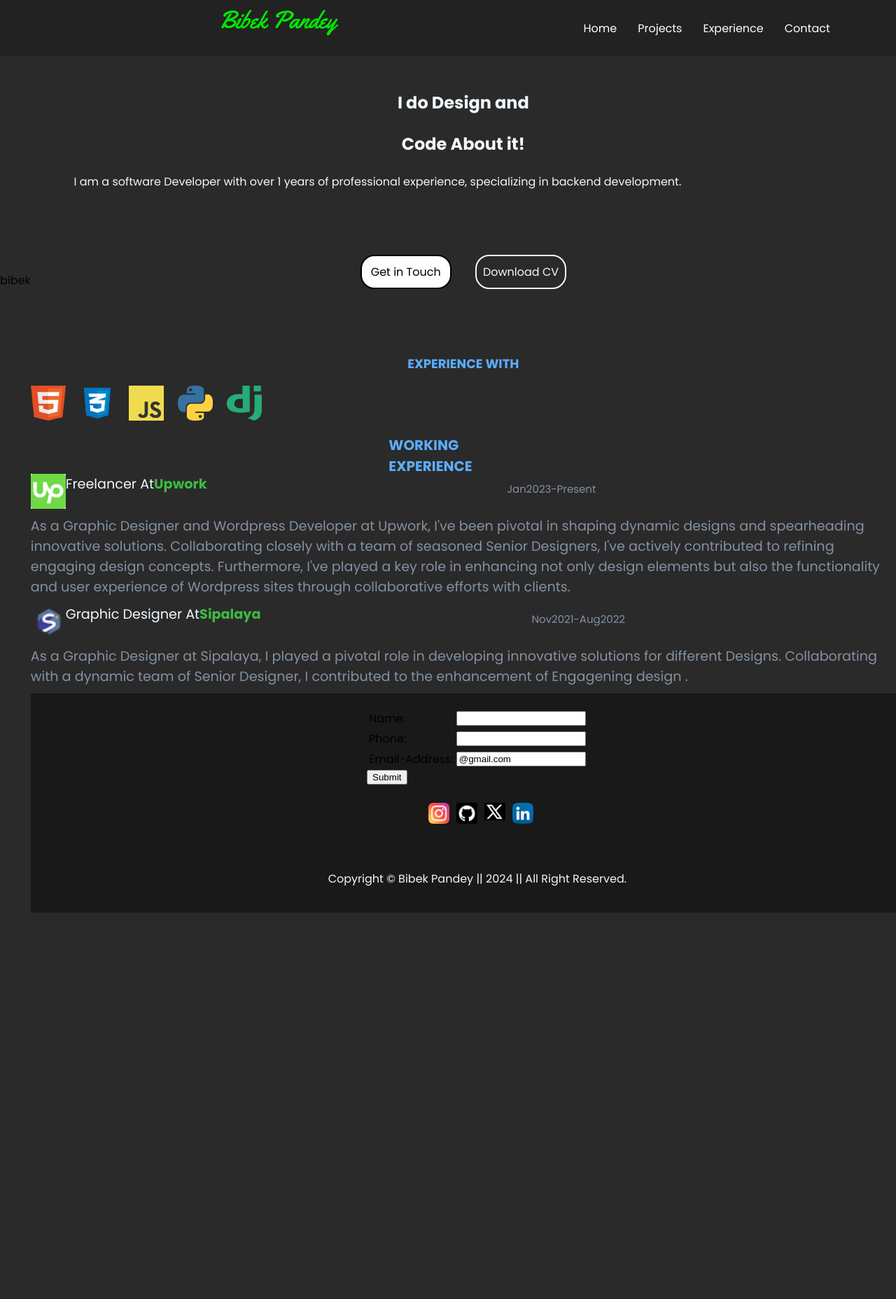
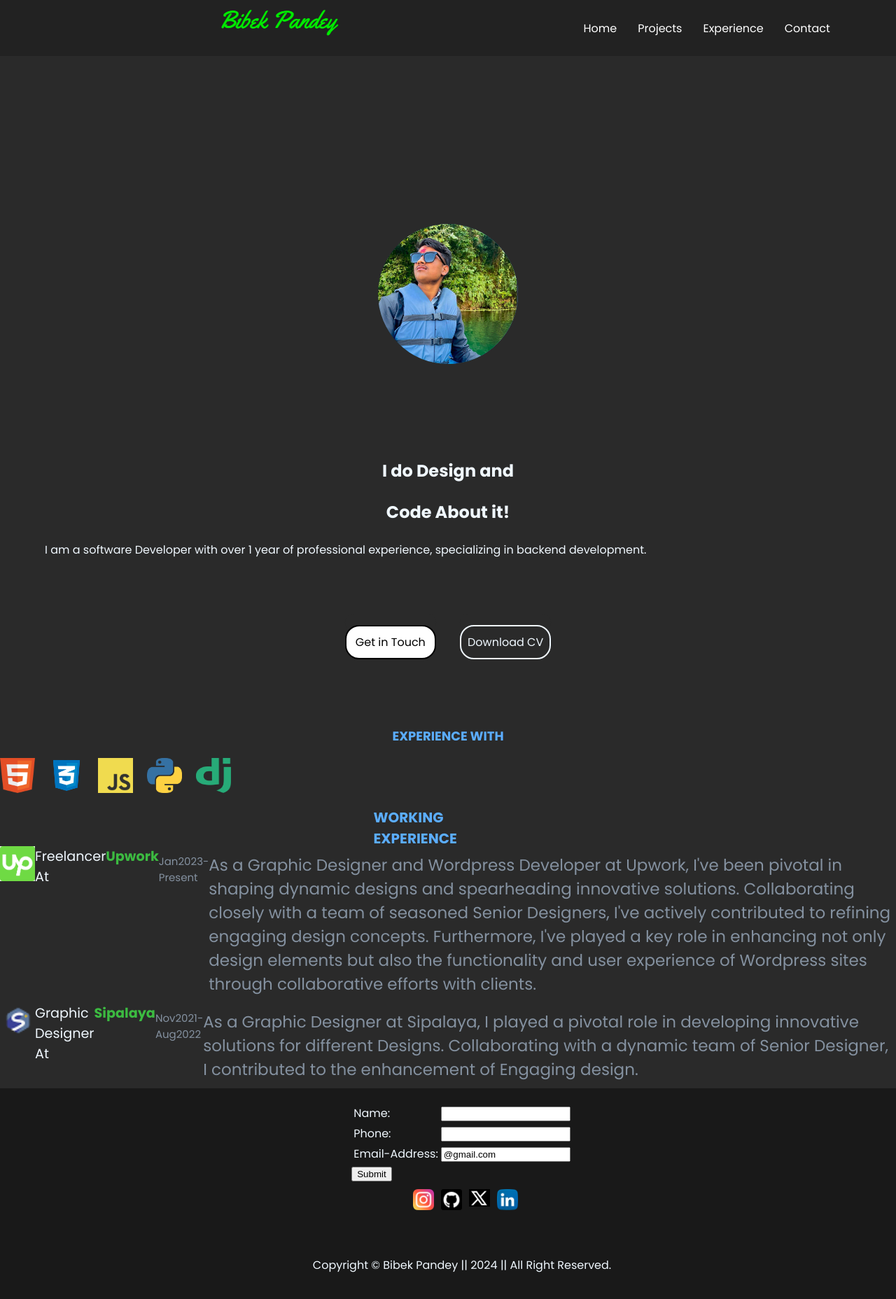
Before and after one commit to Bibek1604/Portfolio, a Django app: page /bibek/ in a window 1280 px wide. Shown: the whole page at 70% size. Before the commit the page ends 1304 px from the top, so only its background shows below. Run offline with Django 5.2, Linux system fonts and the light colour scheme.

Commit message:
indexfile update

```diff
--- a/myproject/myapp/templates/index.html
+++ b/myproject/myapp/templates/index.html
@@ -1,4 +1,3 @@
-{{ name }}
 {% load static %}
 <!DOCTYPE html>
 <html lang="en">
@@ -8,11 +7,9 @@
     <link rel="stylesheet" type="text/css" href="{% static 'styles.css' %}">
     <title>Portfolio</title>
 </head>
-
 <body>
-
     <div class="container">
-
+        <!-- Navbar -->
         <div class="navbar">
             <img class="logoof" src="{% static 'assets/Text_Signature.png' %}" alt="Text Signature">
             <ul>
@@ -23,40 +20,36 @@
             </ul>
         </div>
 
-
         <div class="content">
+            <!-- Profile Section -->
             <div id="home" class="circle-container">
-
                 <div class="circle">
-
                     <img src="{% static 'assets/profile.png' %}" alt="Your Photo">
                     <div class="loader"></div>
-
-
                 </div>
             </div>
-            <div class="intro"  id="displayTextButton">
-                <p>I  do  Design  and
-                    <p>Code               <span class="green">   About it!</span></p></p>
+            <!-- Introduction Section -->
+            <div class="intro" id="displayTextButton">
+                <p>I do Design and <p>Code <span class="green">About it!</span></p></p>
             </div>
+            <!-- Paragraph about the developer -->
             <div class="para">
-                I am a  software Developer with over 1 years of professional experience,
-                                specializing in backend development.
-
+                I am a software Developer with over 1 year of professional experience, specializing in backend development.
             </div>
+            <!-- Boxes for "Get in Touch" and "Download CV" -->
             <div class="box">
                 <div class="rect">
                     <p class='txt1'>Get in Touch</p>
-
                 </div>
                 <div class="rect">
                     <p class='txt2'>Download CV</p>
-
                 </div>
             </div>
+            <!-- Experience with Section -->
             <div id="projects" class="exp">
                 <p>EXPERIENCE WITH</p>
             </div>
+            <!-- Portfolio Section -->
             <div class="contains">
                 <div class="portfolio">
                     <img src="{% static 'assets/html.png' %}" alt="HTML" class="logo">
@@ -66,28 +59,19 @@
                     <img src="{% static 'assets/django.png' %}" alt="Django" class="logo">
                 </div>
             </div>
-
-          <p id="experience" class="ee">
-            WORKING EXPERIENCE
-          </p>
+            <!-- Working Experience Section -->
+            <p id="experience" class="ee">WORKING EXPERIENCE</p>
+            <!-- Working Experience Details -->
             <div class="working">
                 <img src="{% static 'assets/upwork.png' %}" alt="Upwork" class="logo">Freelancer At <span class="name"> Upwork</span><span id="company">Jan2023-Present</span>
-
-          </div>
                 <p class="pp">As a Graphic Designer and Wordpress Developer at Upwork, I've been pivotal in shaping dynamic designs and spearheading innovative solutions. Collaborating closely with a team of seasoned Senior Designers, I've actively contributed to refining engaging design concepts. Furthermore, I've played a key role in enhancing not only design elements but also the functionality and user experience of Wordpress sites through collaborative efforts with clients.</p>
             </div>
             <div class="working">
                 <img src="{% static 'assets/sipalaya.png' %}" alt="Sipalaya" class="logo">Graphic Designer At  <span class="name"> Sipalaya</span><span id="company">Nov2021-Aug2022</span>
-
+                <p class="pp">As a Graphic Designer at Sipalaya, I played a pivotal role in developing innovative solutions for different Designs. Collaborating with a dynamic team of Senior Designer, I contributed to the enhancement of Engaging design.</p>
             </div>
-          <p class="pp">As a Graphic Designer at Sipalaya, I played a pivotal role in developing innovative solutions for different Designs. Collaborating with a dynamic team of Senior Designer, I contributed to the enhancement of Engagening design .</p>
-
-
+            <!-- Contact Form and Social Icons Section -->
             <div id="contact" class="footer">
-
-            <!-- Add the mail icon below the contact place -->
-
-            <!-- Add the table for user information -->
                 <form id="contact-form">
                     <table>
                         <tr>
@@ -98,17 +82,14 @@
                             <td><label for="phone">Phone:</label></td>
                             <td><input type="text" id="phone" name="phone"></td>
                         </tr>
-
                         <tr id="emailField">
                             <td><label for="email" >Email-Address:</label></td>
                             <td><input type="text" id="email" name="email" value="@gmail.com"></td>
                         </tr>
-
                     </table>
                     <button type="submit">Submit</button>
                 </form>
                 <div class="social-icons">
-                <!-- Social icons remain unchanged -->
                     <a href="https://www.instagram.com/_imbibek/" target="_blank">
                         <img src="{% static 'assets/insta.png' %}" alt="Instagram">
                     </a>
@@ -123,17 +104,12 @@
                     </a>
                 </div>
             </div>
+            <!-- Footer Section -->
             <div class="last">
-            <p>Copyright ©  Bibek Pandey || 2024  || All Right Reserved.</p>
+                <p>Copyright © Bibek Pandey || 2024 || All Right Reserved.</p>
             </div>
-<!-- <<<<<<< HEAD
-
-
-=======
-        ##page ends here##
-
->>>>>>> a9de59217c8afe5df6835641da31b050104f63d1 -->
-
+        </div>
+    </div>
+    <script src="{% static 'script.js' %}"></script>
 </body>
-<script src="{% static 'script.js' %}"></script>
 </html>
```
Lines whose indentation alone changed are shown as unchanged.
